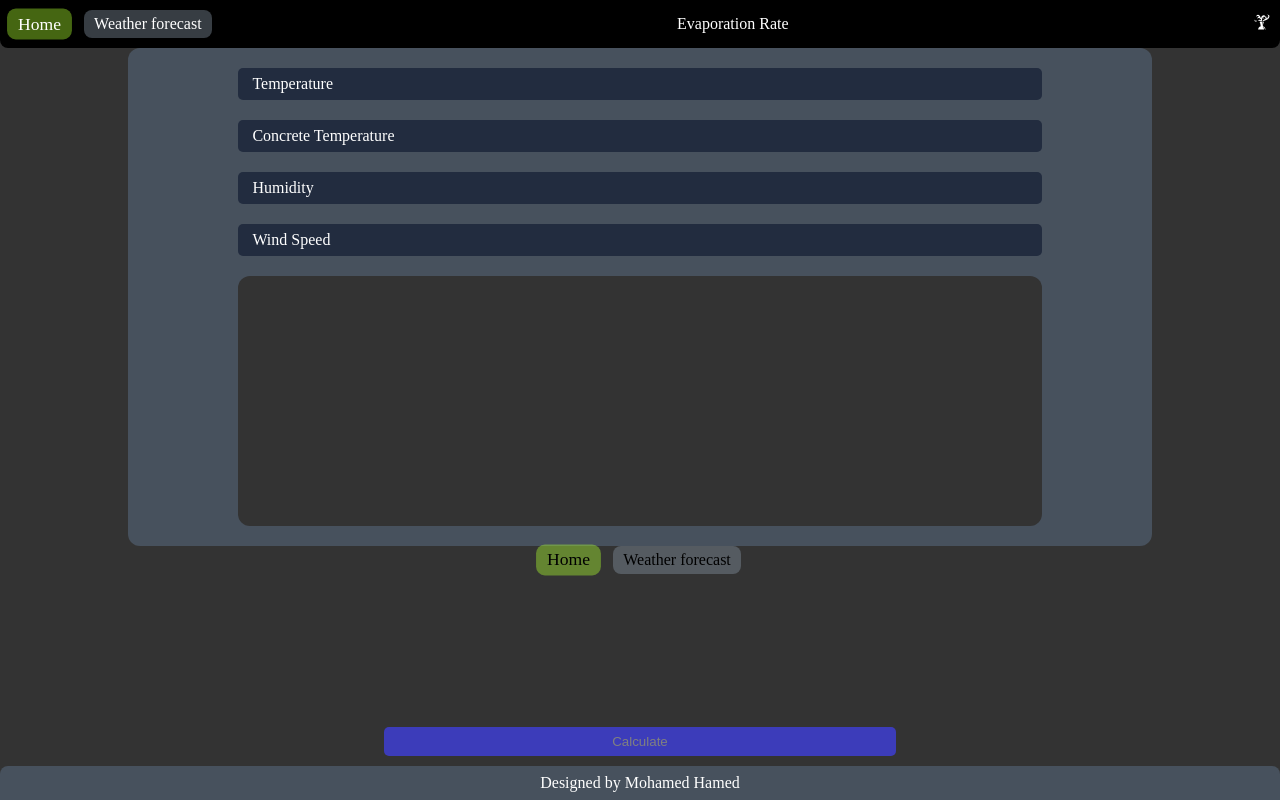
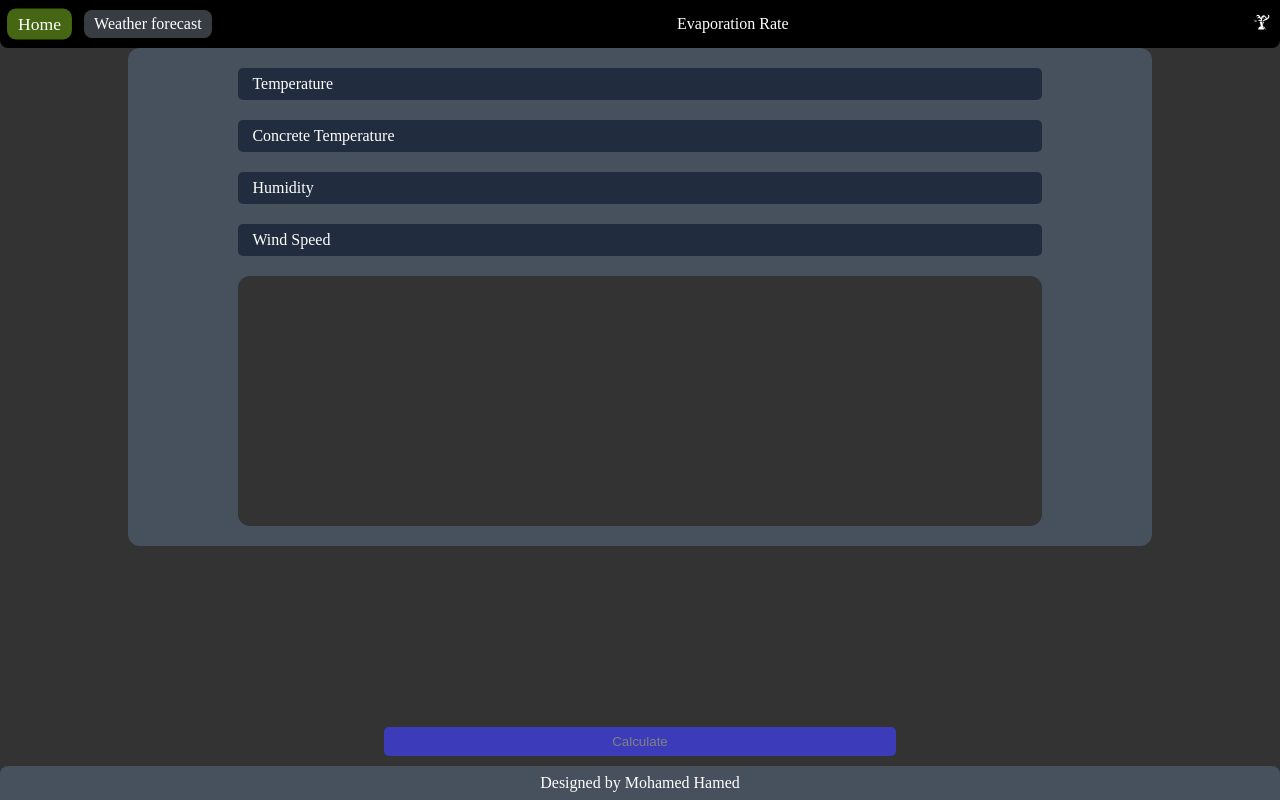
Before and after one commit to Mohamedhame/evaporation_rate, a React (Vite) app: page / in a window 1280 px wide. Built offline with nearby package versions, Linux system fonts and the light colour scheme; no server answers.

Commit message:
12/1/2026 (2)

```diff
--- a/src/App.css
+++ b/src/App.css
@@ -187,6 +187,10 @@ body {
   display: none;
 }
 
+  .hidden {
+    display: none;
+  }
+
 @media (max-width: 700px) {
   body {
     background-color: #47515d;
--- a/src/App.jsx
+++ b/src/App.jsx
@@ -13,7 +13,7 @@ function App() {
       <NavBar />
       {isHome ? <HomePage /> : <Forecast />}
 
-      <div className={`${showMobile ? "show-mobile" : "disk"}`}>
+      <div className={`${showMobile ? "show-mobile" : "hidden"}`}>
         <DisktopMenu />
       </div>
     </>
```
